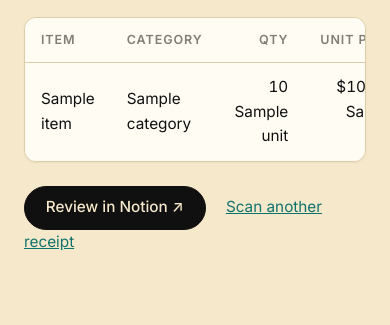
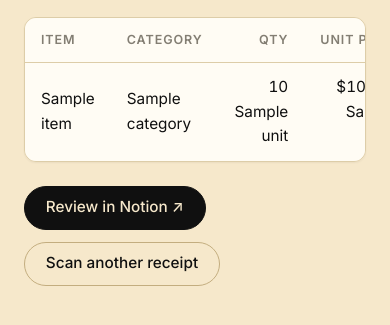
Before and after one commit to Hsinyueh-Hsu-1172607/notion-grocery-price-tool, a Flask app: template groceryapp/templates/upload_result.html in a window 390 px wide. Shown: the part 323-648 px from the top of the page. Run offline with Flask 3, Linux system fonts and the light colour scheme; the visitor is signed in with stand-in values (Sample User, id 1); the template is opened without the code that fills it: most values are stand-ins (such as "Sample title", 1, 10 or a date in 2020).

Commit message:
Match the two actions on the result page, as the check screen already does
"Scan another receipt" was a bare link sitting beside a solid button, so
the two choices did not read as the same kind of thing. Being inline text
it also broke mid-phrase on a phone, leaving "receipt" on its own line
overlapping what followed; a button is inline-block and stays whole.

Same secondary style and the same .form-actions container the check screen
uses, so the inline margin goes too.

```diff
--- a/groceryapp/templates/upload_result.html
+++ b/groceryapp/templates/upload_result.html
@@ -34,8 +34,9 @@
     </table>
   </div>
 
-  <p style="margin-top: 1.5rem;">
-    <a class="button" href="{{ notion_url }}" target="_blank" rel="noopener">Review in Notion ↗</a>
-    <a href="{{ url_for('upload') }}" style="margin-left: 1rem;">Scan another receipt</a>
+  <p class="form-actions">
+    <a class="button" href="{{ notion_url }}" target="_blank"
+       rel="noopener">Review in Notion ↗</a>
+    <a class="button secondary" href="{{ url_for('upload') }}">Scan another receipt</a>
   </p>
 {% endblock %}
```
